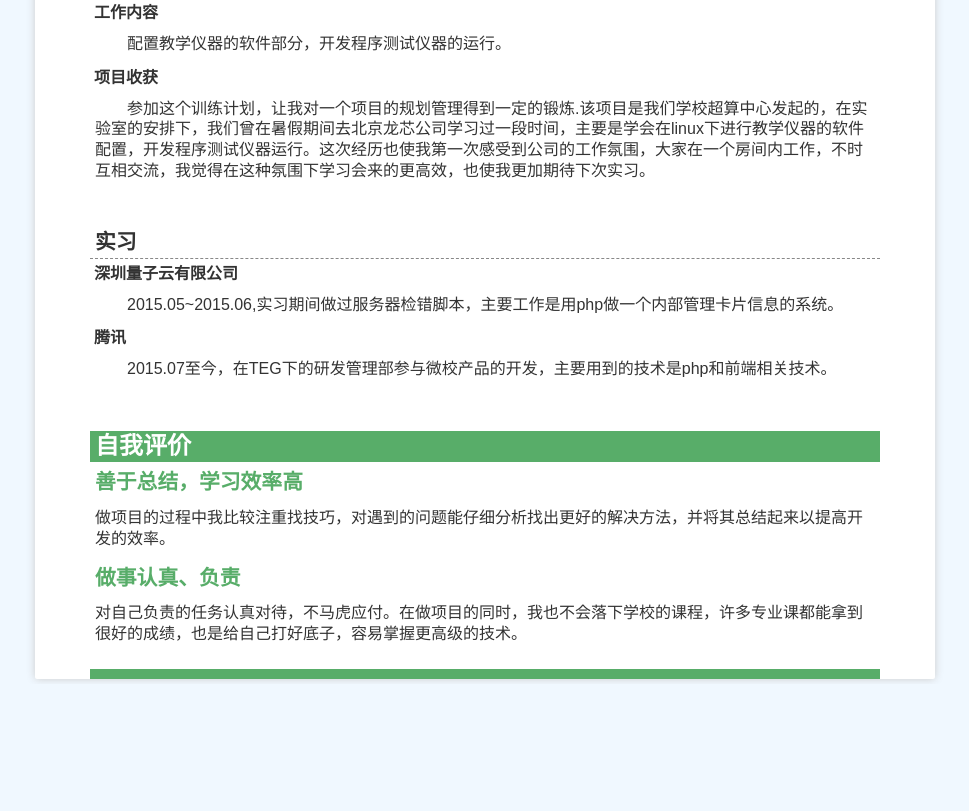
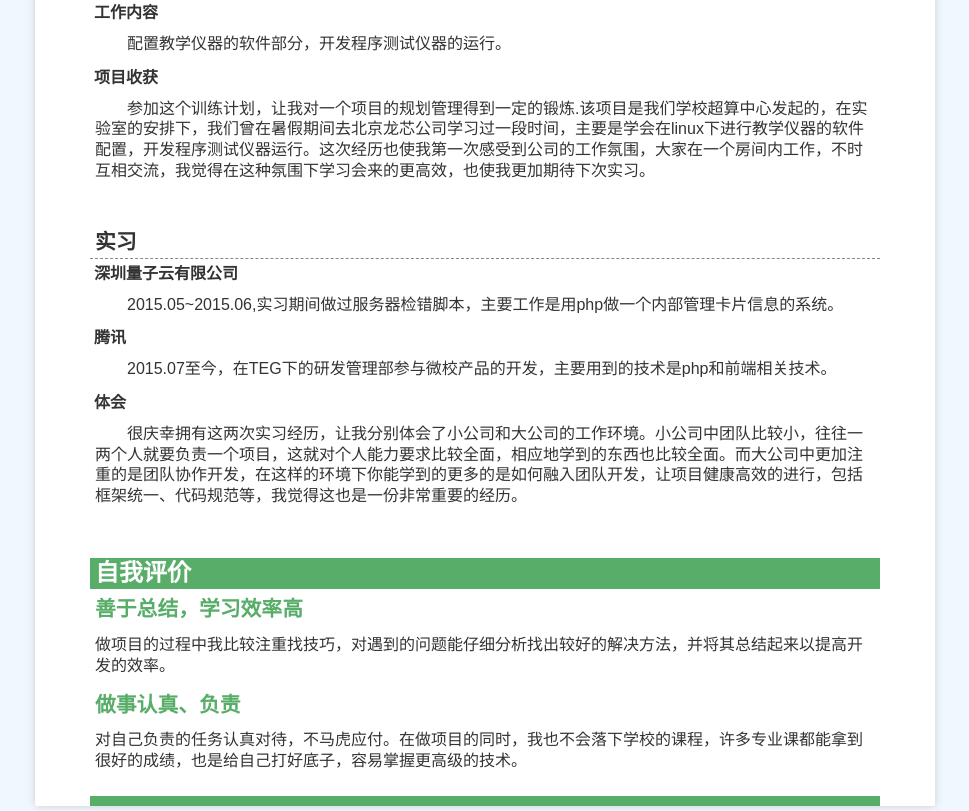
Before and after one commit to doItysz/doItysz.github.io, a plain HTML site: page index.html in a window 1280 px wide. Shown: the part 1962-2773 px from the top of the page, without its empty margins (155-1124 px from the left). Before the commit the page ends 2646 px from the top, so only its background shows below. Drawn offline with Linux system fonts and the light colour scheme; files that its build step writes are made by us from their sources.

Commit message:
Update index.html

```diff
--- a/index.html
+++ b/index.html
@@ -131,10 +131,12 @@
 				<p>
 				2015.07至今，在TEG下的研发管理部参与微校产品的开发，主要用到的技术是php和前端相关技术。
 				</p>
+				<h3>体会</h3>
+				<p>很庆幸拥有这两次实习经历，让我分别体会了小公司和大公司的工作环境。小公司中团队比较小，往往一两个人就要负责一个项目，这就对个人能力要求比较全面，相应地学到的东西也比较全面。而大公司中更加注重的是团队协作开发，在这样的环境下你能学到的更多的是如何融入团队开发，让项目健康高效的进行，包括框架统一、代码规范等，我觉得这也是一份非常重要的经历。</p>
 			</article>
             <h1>自我评价</h1>
             <h2>善于总结，学习效率高</h2>
-            <p>做项目的过程中我比较注重找技巧，对遇到的问题能仔细分析找出更好的解决方法，并将其总结起来以提高开发的效率。</p>
+            <p>做项目的过程中我比较注重找技巧，对遇到的问题能仔细分析找出较好的解决方法，并将其总结起来以提高开发的效率。</p>
             <h2>做事认真、负责</h2>
             <p>对自己负责的任务认真对待，不马虎应付。在做项目的同时，我也不会落下学校的课程，许多专业课都能拿到很好的成绩，也是给自己打好底子，容易掌握更高级的技术。</p>
 
```
